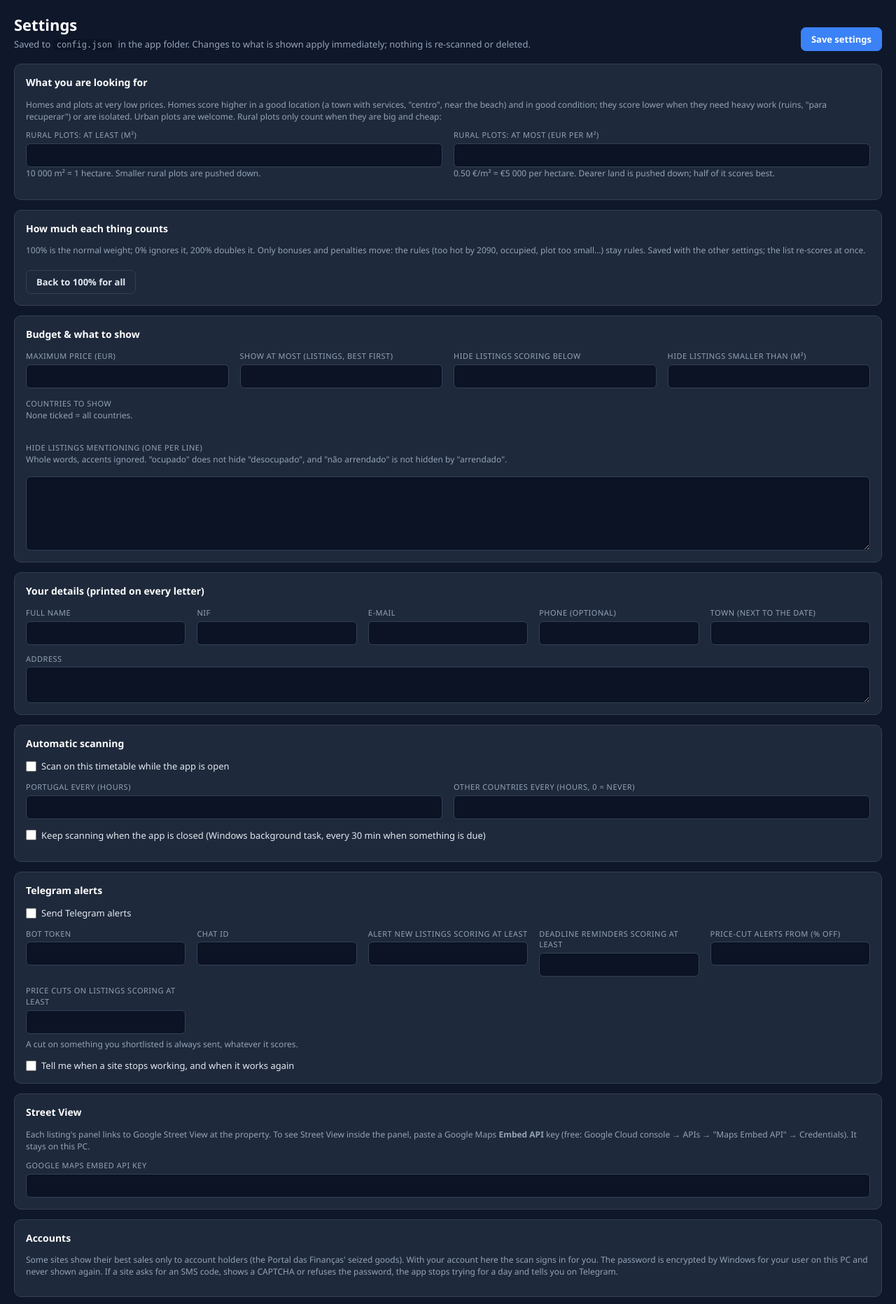
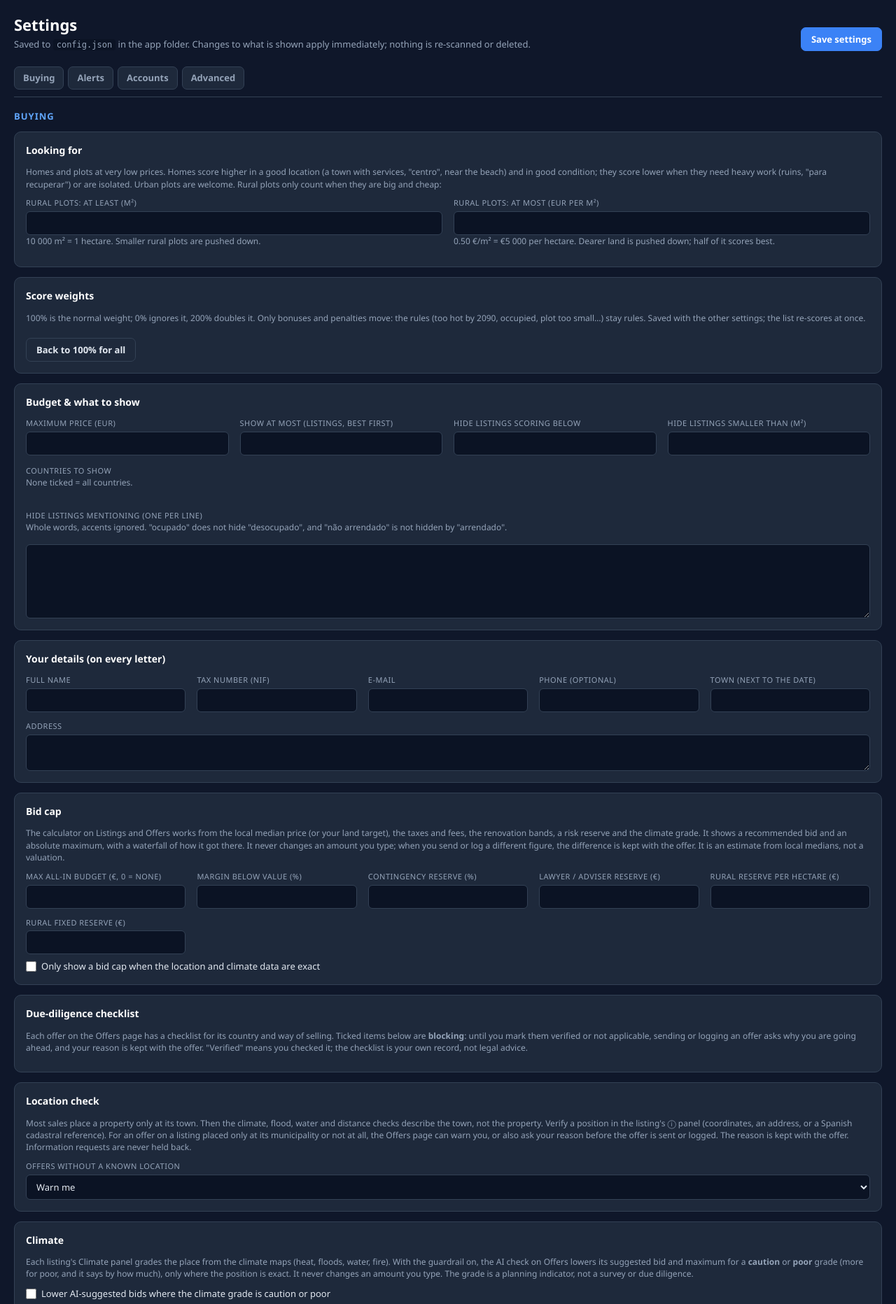
Before and after one commit to adaixojoao/auction-scanner, a Python web app: template templates/settings.html in a window 1280 px wide. Shown: the part 56-1920 px from the top of the page at 70% size. Run offline with Jinja, Linux system fonts and the light colour scheme; the template is opened without the code that fills it, so the values that code supplies are empty.

Commit message:
Clarify UI headings: Offers vocabulary, listings triage, settings groups.
Star means Add to Offers everywhere; Listings filters and stats are quieter; Offers detail uses collapsible Property/Letter/Bid sections; Settings is Buying/Alerts/Accounts/Advanced with jump links.

Co-authored-by: Cursor <cursoragent@cursor.com>

```diff
--- a/static/app.css
+++ b/static/app.css
@@ -171,6 +196,21 @@ table.list tr.dim td { opacity: .45; }
 .form-grid { display: grid; grid-template-columns: repeat(auto-fit, minmax(220px, 1fr)); gap: 12px 16px; }
 .countries { display: grid; grid-template-columns: repeat(auto-fill, minmax(150px, 1fr)); gap: 6px 12px; }
 .help { font-size: 12px; color: var(--muted); margin: -4px 0 12px; }
+.settings-nav {
+  position: sticky; top: 56px; z-index: 20; display: flex; gap: 6px; flex-wrap: wrap;
+  margin: -6px 0 18px; padding: 10px 0; background: var(--bg); border-bottom: 1px solid var(--border);
+}
+.settings-nav a {
+  color: var(--muted); font-size: 13px; font-weight: 600; padding: 6px 12px; border-radius: 7px;
+  border: 1px solid var(--border); background: var(--card);
+}
+.settings-nav a:hover { color: #fff; text-decoration: none; border-color: var(--accent); }
+.settings-group { margin-bottom: 28px; scroll-margin-top: 120px; }
+.settings-group .group-title {
+  font-size: 13px; text-transform: uppercase; letter-spacing: 1px; color: var(--accent-2);
+  margin: 0 0 12px; font-weight: 700;
+}
+.card h3 { font-size: 14px; color: #fff; margin-bottom: 12px; font-weight: 700; }
 
 /* ── Toast ───────────────────────────────────────────────── */
 #toast {
--- a/templates/settings.html
+++ b/templates/settings.html
@@ -8,8 +8,18 @@
   <button class="btn btn-primary" onclick="save()">Save settings</button>
 </div>
 
+<nav class="settings-nav" aria-label="Settings sections">
+  <a href="#buying">Buying</a>
+  <a href="#alerts">Alerts</a>
+  <a href="#accounts-group">Accounts</a>
+  <a href="#advanced">Advanced</a>
+</nav>
+
+<section class="settings-group" id="buying">
+  <h2 class="group-title">Buying</h2>
+
 <div class="card">
-  <h2>What you are looking for</h2>
+  <h3>Looking for</h3>
   <p class="small muted" style="margin-bottom:10px">Homes and plots at very low prices. Homes score higher in a good location (a town with services, "centro", near the beach) and in good condition; they score lower when they need heavy work (ruins, "para recuperar") or are isolated. Urban plots are welcome. Rural plots only count when they are big and cheap:</p>
   <div class="form-grid">
     <div class="field"><label>Rural plots: at least (m²)</label><input type="number" id="rural_min_m2" min="0" step="1000">
@@ -20,7 +30,7 @@
 </div>
 
 <div class="card" id="weights">
-  <h2>How much each thing counts</h2>
+  <h3>Score weights</h3>
   <p class="small muted" style="margin-bottom:10px">100% is the normal weight; 0% ignores it, 200% doubles it. Only bonuses and penalties move: the rules (too hot by 2090, occupied, plot too small…) stay rules. Saved with the other settings; the list re-scores at once.</p>
   <div class="weights">
     {% for key, label in weights %}
@@ -33,7 +43,7 @@
 </div>
 
 <div class="card">
-  <h2>Budget &amp; what to show</h2>
+  <h3>Budget &amp; what to show</h3>
   <div class="form-grid">
     <div class="field"><label>Maximum price (EUR)</label><input type="number" id="max_price" step="5000"></div>
     <div class="field"><label>Show at most (listings, best first)</label><input type="number" id="max_listings" min="10" max="1000" step="10"></div>
@@ -53,10 +63,10 @@
 </div>
 
 <div class="card" id="details">
-  <h2>Your details (printed on every letter)</h2>
+  <h3>Your details (on every letter)</h3>
   <div class="form-grid">
     <div class="field"><label>Full name</label><input id="p_nome"></div>
-    <div class="field"><label>NIF</label><input id="p_nif"></div>
+    <div class="field"><label>Tax number (NIF)</label><input id="p_nif"></div>
     <div class="field"><label>E-mail</label><input id="p_email" type="email"></div>
     <div class="field"><label>Phone (optional)</label><input id="p_telefone" type="tel"></div>
     <div class="field"><label>Town (next to the date)</label><input id="p_localidade"></div>
@@ -64,72 +74,8 @@
   <div class="field" style="margin-top:12px"><label>Address</label><textarea id="p_morada" rows="2"></textarea></div>
 </div>
 
-<div class="card">
-  <h2>Automatic scanning</h2>
-  <label class="check"><input type="checkbox" id="while_app_open"> Scan on this timetable while the app is open</label>
-  <div class="form-grid" style="margin-top:12px">
-    <div class="field"><label>Portugal every (hours)</label><input type="number" id="pt_every_hours" min="0" step="1"></div>
-    <div class="field"><label>Other countries every (hours, 0 = never)</label><input type="number" id="eu_every_hours" min="0" step="1"></div>
-  </div>
-  <div style="margin-top:14px" id="background">
-    <label class="check"><input type="checkbox" id="bg_enabled"> Keep scanning when the app is closed (Windows background task, every 30 min when something is due)</label>
-    <p class="help" id="bg_help" style="margin-top:6px"></p>
-  </div>
-</div>
-
-<div class="card">
-  <h2>Telegram alerts</h2>
-  <label class="check"><input type="checkbox" id="tg_enabled"> Send Telegram alerts</label>
-  <div class="form-grid" style="margin-top:12px">
-    <div class="field"><label>Bot token</label><input id="tg_token" type="password" autocomplete="off"></div>
-    <div class="field"><label>Chat ID</label><input id="tg_chat_id"></div>
-    <div class="field"><label>Alert new listings scoring at least</label><input type="number" id="tg_min_score" min="0" max="100"></div>
-    <div class="field"><label>Deadline reminders scoring at least</label><input type="number" id="tg_deadline_min_score" min="0" max="100"></div>
-    <div class="field"><label>Price-cut alerts from (% off)</label><input type="number" id="tg_cut_min_pct" min="1" max="90"></div>
-    <div class="field"><label>Price cuts on listings scoring at least</label><input type="number" id="tg_cut_min_score" min="0" max="100"></div>
-  </div>
-  <p class="help" style="margin-top:6px">A cut on something you shortlisted is always sent, whatever it scores.</p>
-  <label class="check" style="margin-top:10px"><input type="checkbox" id="tg_source_alerts"> Tell me when a site stops working, and when it works again</label>
-</div>
-
-<div class="card" id="maps">
-  <h2>Street View</h2>
-  <p class="small muted" style="margin-bottom:10px">Each listing's panel links to Google Street View at the property. To see Street View inside the panel, paste a Google Maps <b>Embed API</b> key (free: Google Cloud console → APIs → "Maps Embed API" → Credentials). It stays on this PC.</p>
-  <div class="form-grid"><div class="field"><label>Google Maps Embed API key</label><input id="maps_google_key" type="password" autocomplete="off"></div></div>
-</div>
-
-<div class="card" id="accounts">
-  <h2>Accounts</h2>
-  <p class="small muted" style="margin-bottom:10px">Some sites show their best sales only to account holders (the Portal das Finanças' seized goods). With your account here the scan signs in for you. The password is encrypted by Windows for your user on this PC and never shown again. If a site asks for an SMS code, shows a CAPTCHA or refuses the password, the app stops trying for a day and tells you on Telegram.</p>
-  <div id="accounts-list"></div>
-</div>
-
-<div class="card" id="ai">
-  <h2>Photo check</h2>
-  <p class="small muted" style="margin-bottom:10px">After each scan, a vision model looks at the photos of the best homes (a few each scan, each once) and says whether the building looks sound, needs work or is a ruin. It is used when the listing's text says nothing about the condition. <b>Open model (Ollama)</b>: free and private, runs on this PC — install Ollama from ollama.com and run <code>ollama pull qwen2.5vl:3b</code>; without a graphics card a photo takes about a minute. <b>Claude</b>: faster, needs an Anthropic API key (it stays on this PC; the AI check on Offers uses it too).</p>
-  <div class="form-grid">
-    <div class="field"><label>Model</label><select id="ai_provider"><option value="ollama">Open model on this PC (Ollama)</option><option value="anthropic">Claude (API key)</option></select></div>
-    <div class="field"><label>Ollama model</label><input id="ai_ollama_model" type="text" placeholder="qwen2.5vl:3b"></div>
-    <div class="field"><label>Anthropic API key</label><input id="ai_anthropic_key" type="password" autocomplete="off"></div>
-    <div class="field"><label>Homes a scan (0 = automatic)</label><input id="ai_photos_per_scan" type="number" min="0" max="100"></div>
-    <div class="field"><label><input id="ai_photo_check" type="checkbox"> Check photos</label></div>
-  </div>
-</div>
-
-<div class="card" id="stewardship">
-  <h2>Stewardship plan</h2>
-  <p class="small muted" style="margin-bottom:10px">Rural listings get a non-binding Climate &amp; Land Stewardship Plan on Listings → ⓘ (risks, opportunities, 90-day and 3-year actions, questions for local advisers). It uses the climate maps and location confidence only; it never invents protected areas, water rights or planting permission. Costs are planning allowances. Export as Markdown, PDF or Word.</p>
-  <label class="check"><input type="checkbox" id="st_enable_mixed"> Also show the plan on homes and urban plots</label>
-</div>
-
-<div class="card" id="climate">
-  <h2>Climate</h2>
-  <p class="small muted" style="margin-bottom:10px">Each listing's Climate panel grades the place from the climate maps (heat, floods, water, fire). With the guardrail on, the AI check on Offers lowers its suggested bid and maximum for a <b>caution</b> or <b>poor</b> grade (more for poor, and it says by how much), only where the position is exact. It never changes an amount you type. The grade is a planning indicator, not a survey or due diligence.</p>
-  <label class="check"><input type="checkbox" id="climate_guardrail"> Lower AI-suggested bids where the climate grade is caution or poor</label>
-</div>
-
 <div class="card" id="bid_cap">
-  <h2>Maximum bid</h2>
+  <h3>Bid cap</h3>
   <p class="small muted" style="margin-bottom:10px">The calculator on Listings and Offers works from the local median price (or your land target), the taxes and fees, the renovation bands, a risk reserve and the climate grade. It shows a recommended bid and an absolute maximum, with a waterfall of how it got there. It never changes an amount you type; when you send or log a different figure, the difference is kept with the offer. It is an estimate from local medians, not a valuation.</p>
   <div class="form-grid">
     <div class="field"><label>Max all-in budget (€, 0 = none)</label><input type="number" id="bc_max_all_in" min="0" step="1000"></div>
@@ -143,7 +89,7 @@
 </div>
 
 <div class="card" id="checklist">
-  <h2>Due-diligence checklist</h2>
+  <h3>Due-diligence checklist</h3>
   <p class="small muted" style="margin-bottom:10px">Each offer on the Offers page has a checklist for its country and way of selling. Ticked items below are <b>blocking</b>: until you mark them verified or not applicable, sending or logging an offer asks why you are going ahead, and your reason is kept with the offer. "Verified" means you checked it; the checklist is your own record, not legal advice.</p>
   {% for route, label, items in checklist_routes %}
   <details style="margin-bottom:6px"><summary>{{ label }}</summary>
@@ -155,24 +101,58 @@
 </div>
 
 <div class="card" id="location">
-  <h2>Location check</h2>
+  <h3>Location check</h3>
   <p class="small muted" style="margin-bottom:10px">Most sales place a property only at its town. Then the climate, flood, water and distance checks describe the town, not the property. Verify a position in the listing's ⓘ panel (coordinates, an address, or a Spanish cadastral reference). For an offer on a listing placed only at its municipality or not at all, the Offers page can warn you, or also ask your reason before the offer is sent or logged. The reason is kept with the offer. Information requests are never held back.</p>
   <div class="form-grid"><div class="field"><label>Offers without a known location</label>
     <select id="location_gate"><option value="warn">Warn me</option><option value="block">Warn and ask my reason before sending</option><option value="off">Say nothing</option></select></div></div>
 </div>
 
-<div class="card" id="requests">
-  <h2>Information requests</h2>
-  <p class="small muted" style="margin-bottom:10px">After a scan, for strong sales where the agente, court or lawyer's e-mail is known, the app prepares the information request (is the sale still on, deadline, deposit, charges, occupancy, visits) and offers it on Telegram with <b>Send</b>, <b>Show letter</b> and <b>Skip</b>. Nothing is sent until you tap Send; sent requests appear under Offers → Sent. Needs Telegram, the e-mail account and your name and e-mail above.</p>
-  <label class="check"><input type="checkbox" id="ar_enabled"> Prepare information requests for me</label>
+<div class="card" id="climate">
+  <h3>Climate</h3>
+  <p class="small muted" style="margin-bottom:10px">Each listing's Climate panel grades the place from the climate maps (heat, floods, water, fire). With the guardrail on, the AI check on Offers lowers its suggested bid and maximum for a <b>caution</b> or <b>poor</b> grade (more for poor, and it says by how much), only where the position is exact. It never changes an amount you type. The grade is a planning indicator, not a survey or due diligence.</p>
+  <label class="check"><input type="checkbox" id="climate_guardrail"> Lower AI-suggested bids where the climate grade is caution or poor</label>
+</div>
+
+<div class="card" id="stewardship">
+  <h3>Land stewardship</h3>
+  <p class="small muted" style="margin-bottom:10px">Rural listings get a non-binding Climate &amp; Land Stewardship Plan on Listings → ⓘ (risks, opportunities, 90-day and 3-year actions, questions for local advisers). It uses the climate maps and location confidence only; it never invents protected areas, water rights or planting permission. Costs are planning allowances. Export as Markdown, PDF or Word.</p>
+  <label class="check"><input type="checkbox" id="st_enable_mixed"> Also show the plan on homes and urban plots</label>
+</div>
+</section>
+
+<section class="settings-group" id="alerts">
+  <h2 class="group-title">Alerts</h2>
+
+<div class="card">
+  <h3>Automatic scanning</h3>
+  <label class="check"><input type="checkbox" id="while_app_open"> Scan on this timetable while the app is open</label>
   <div class="form-grid" style="margin-top:12px">
-    <div class="field"><label>For sales scoring at least</label><input type="number" id="ar_min_score" min="0" max="100"></div>
-    <div class="field"><label>At most this many new ones per day</label><input type="number" id="ar_per_day" min="1" max="50"></div>
+    <div class="field"><label>Portugal every (hours)</label><input type="number" id="pt_every_hours" min="0" step="1"></div>
+    <div class="field"><label>Other countries every (hours, 0 = never)</label><input type="number" id="eu_every_hours" min="0" step="1"></div>
+  </div>
+  <div style="margin-top:14px" id="background">
+    <label class="check"><input type="checkbox" id="bg_enabled"> Keep scanning when the app is closed (Windows background task, every 30 min when something is due)</label>
+    <p class="help" id="bg_help" style="margin-top:6px"></p>
   </div>
 </div>
 
+<div class="card">
+  <h3>Telegram</h3>
+  <label class="check"><input type="checkbox" id="tg_enabled"> Send Telegram alerts</label>
+  <div class="form-grid" style="margin-top:12px">
+    <div class="field"><label>Bot token</label><input id="tg_token" type="password" autocomplete="off"></div>
+    <div class="field"><label>Chat ID</label><input id="tg_chat_id"></div>
+    <div class="field"><label>Alert new listings scoring at least</label><input type="number" id="tg_min_score" min="0" max="100"></div>
+    <div class="field"><label>Deadline reminders scoring at least</label><input type="number" id="tg_deadline_min_score" min="0" max="100"></div>
+    <div class="field"><label>Price-cut alerts from (% off)</label><input type="number" id="tg_cut_min_pct" min="1" max="90"></div>
+    <div class="field"><label>Price cuts on listings scoring at least</label><input type="number" id="tg_cut_min_score" min="0" max="100"></div>
+  </div>
+  <p class="help" style="margin-top:6px">A cut on something on Offers is always sent, whatever it scores.</p>
+  <label class="check" style="margin-top:10px"><input type="checkbox" id="tg_source_alerts"> Tell me when a site stops working, and when it works again</label>
+</div>
+
 <div class="card" id="email">
-  <h2>E-mail</h2>
+  <h3>E-mail</h3>
   <p class="small muted" style="margin-bottom:10px">The account the app sends from: alerts, and letters sent with <b>Send by e-mail</b> on Offers (a copy of each letter comes back to this account). Gmail: smtp.gmail.com, port 587, and an app password.</p>
   <label class="check"><input type="checkbox" id="em_enabled"> Send e-mail alerts after each scan</label>
   <div class="form-grid" style="margin-top:12px">
@@ -185,9 +165,51 @@
   </div>
 </div>
 
+<div class="card" id="requests">
+  <h3>Information requests</h3>
+  <p class="small muted" style="margin-bottom:10px">After a scan, for strong sales where the agente, court or lawyer's e-mail is known, the app prepares the information request (is the sale still on, deadline, deposit, charges, occupancy, visits) and offers it on Telegram with <b>Send</b>, <b>Show letter</b> and <b>Skip</b>. Nothing is sent until you tap Send; sent requests appear under Offers → Sent. Needs Telegram, the e-mail account and your name and e-mail under Buying.</p>
+  <label class="check"><input type="checkbox" id="ar_enabled"> Prepare information requests for me</label>
+  <div class="form-grid" style="margin-top:12px">
+    <div class="field"><label>For sales scoring at least</label><input type="number" id="ar_min_score" min="0" max="100"></div>
+    <div class="field"><label>At most this many new ones per day</label><input type="number" id="ar_per_day" min="1" max="50"></div>
+  </div>
+</div>
+</section>
+
+<section class="settings-group" id="accounts-group">
+  <h2 class="group-title">Accounts</h2>
+
+<div class="card" id="accounts">
+  <h3>Site logins</h3>
+  <p class="small muted" style="margin-bottom:10px">Some sites show their best sales only to account holders (the Portal das Finanças' seized goods). With your account here the scan signs in for you. The password is encrypted by Windows for your user on this PC and never shown again. If a site asks for an SMS code, shows a CAPTCHA or refuses the password, the app stops trying for a day and tells you on Telegram.</p>
+  <div id="accounts-list"></div>
+</div>
+
+<div class="card" id="maps">
+  <h3>Street View</h3>
+  <p class="small muted" style="margin-bottom:10px">Each listing's panel links to Google Street View at the property. To see Street View inside the panel, paste a Google Maps <b>Embed API</b> key (free: Google Cloud console → APIs → "Maps Embed API" → Credentials). It stays on this PC.</p>
+  <div class="form-grid"><div class="field"><label>Google Maps Embed API key</label><input id="maps_google_key" type="password" autocomplete="off"></div></div>
+</div>
+
+<div class="card" id="ai">
+  <h3>Photo check</h3>
+  <p class="small muted" style="margin-bottom:10px">After each scan, a vision model looks at the photos of the best homes (a few each scan, each once) and says whether the building looks sound, needs work or is a ruin. It is used when the listing's text says nothing about the condition. <b>Open model (Ollama)</b>: free and private, runs on this PC — install Ollama from ollama.com and run <code>ollama pull qwen2.5vl:3b</code>; without a graphics card a photo takes about a minute. <b>Claude</b>: faster, needs an Anthropic API key (it stays on this PC; the AI check on Offers uses it too).</p>
+  <div class="form-grid">
+    <div class="field"><label>Model</label><select id="ai_provider"><option value="ollama">Open model on this PC (Ollama)</option><option value="anthropic">Claude (API key)</option></select></div>
+    <div class="field"><label>Ollama model</label><input id="ai_ollama_model" type="text" placeholder="qwen2.5vl:3b"></div>
+    <div class="field"><label>Anthropic API key</label><input id="ai_anthropic_key" type="password" autocomplete="off"></div>
+    <div class="field"><label>Homes a scan (0 = automatic)</label><input id="ai_photos_per_scan" type="number" min="0" max="100"></div>
+    <div class="field"><label><input id="ai_photo_check" type="checkbox"> Check photos</label></div>
+  </div>
+</div>
+</section>
+
+<section class="settings-group" id="advanced">
+  <h2 class="group-title">Advanced</h2>
+
 <div class="card" id="backup">
-  <h2>Backup</h2>
-  <p class="small muted" style="margin-bottom:10px">Everything you have decided — the shortlist, the offers, the letters, the whole history — is in <code>auctions.db</code> on this PC. Give the app a folder that is <b>not</b> on this PC (a OneDrive or Dropbox folder, another drive, a memory stick) and it copies the database there once a day, keeping the last few. To go back to a copy: close the app, and rename the copy to <code>auctions.db</code> in the app's folder.</p>
+  <h3>Backup</h3>
+  <p class="small muted" style="margin-bottom:10px">Everything you have decided — Offers picks, sent letters, outcomes, the whole history — is in <code>auctions.db</code> on this PC. Give the app a folder that is <b>not</b> on this PC (a OneDrive or Dropbox folder, another drive, a memory stick) and it copies the database there once a day, keeping the last few. To go back to a copy: close the app, and rename the copy to <code>auctions.db</code> in the app's folder.</p>
   <div class="form-grid">
     <div class="field"><label>Folder (empty: no copies are made)</label><input id="bk_folder" placeholder="C:\Users\you\OneDrive\Auction Scanner"></div>
     <div class="field"><label>Copies to keep there</label><input type="number" id="bk_keep" min="1" max="100"></div>
@@ -197,7 +219,7 @@
 </div>
 
 <div class="card" id="updates">
-  <h2>Updates</h2>
+  <h3>Updates</h3>
   <p class="small muted" style="margin-bottom:10px">New versions are published on GitHub (the <code>master</code> branch). The app fetches them when it starts, backs up your database to <code>backups/</code>, installs any new packages and restarts itself. Your listings, offers and settings are never touched.</p>
   <label class="check"><input type="checkbox" id="upd_auto"> Update automatically when the app starts</label>
   <div id="upd_state" class="small" style="margin-top:12px">Checking…</div>
@@ -208,10 +230,11 @@
 </div>
 
 <div class="card">
-  <h2>Reports</h2>
+  <h3>Reports</h3>
   <label class="check"><input type="checkbox" id="desktop_copy"> Also put Auction-Report.docx / .pdf on the Desktop after each scan</label>
   <p class="help" style="margin-top:6px">Reports are always available from Listings → Export report.</p>
 </div>
+</section>
 
 <div class="row" style="margin-top:14px"><span class="spacer"></span><button class="btn btn-primary" onclick="save()">Save settings</button></div>
 {% endblock %}
```
Also changed, not shown: other parts of static/app.css (+25 -0 lines), telegram_alert.py (+4 -4 lines), telegram_bot.py (+4 -4 lines), templates/listings.html (+15 -14 lines), templates/offers.html (+23 -23 lines), tests/test_alerts.py (+1 -1 lines), tests/test_telegram_bot.py (+1 -1 lines).
